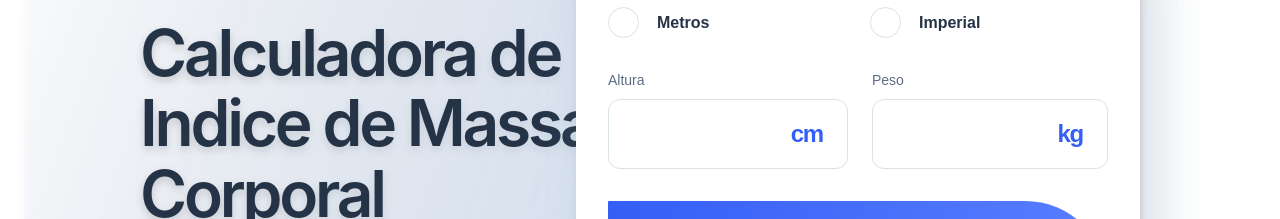
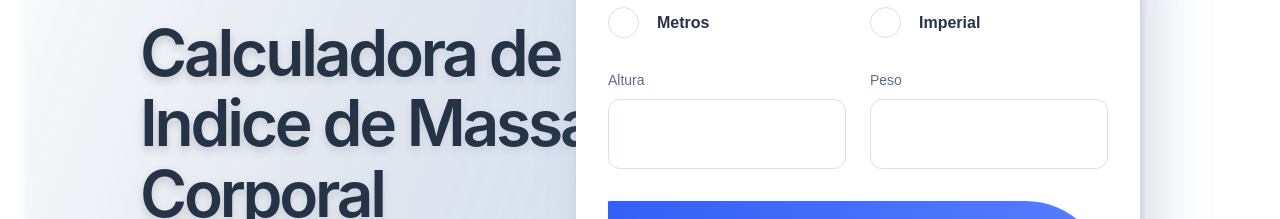
Before and after one commit to BrunoOliveira16/body-mass-index-calculator, a React (Create React App) app: page / in a window 1280 px wide. Shown: the part 252-471 px from the top of the page. Built offline with nearby package versions, Linux system fonts and the light colour scheme; a web font is replaced by a local one.

Commit message:
:recycle: Refactor: refatorado componente input adicionando value e setValue e estilo do componente

```diff
--- a/src/components/Input/index.tsx
+++ b/src/components/Input/index.tsx
@@ -1,18 +1,34 @@
 import { S } from './styles'
 
 type PropsInput = {
-  label: string
-  unidade?: string
+  label?: string
+  unit?: string
+  placeholder?: string
   inputType: string
+  value: number | ''
+  setValue: (value: number | '') => void
 }
 
-const Input = ({ label, unidade, inputType }: PropsInput) => {
+const Input = ({
+  label,
+  unit,
+  placeholder,
+  inputType,
+  value,
+  setValue
+}: PropsInput) => {
   return (
     <S.Wrapper>
       <S.Label>{label}</S.Label>
       <S.InputContainer>
-        <S.Input type={inputType} title={label} />
-        <S.Unit>{unidade}</S.Unit>
+        <S.Input
+          type={inputType}
+          title={label}
+          placeholder={placeholder}
+          value={value}
+          onChange={(e) => setValue(Number(e.target.value))}
+        />
+        <S.Unit>{unit}</S.Unit>
       </S.InputContainer>
     </S.Wrapper>
   )
--- a/src/components/Input/styles.ts
+++ b/src/components/Input/styles.ts
@@ -3,7 +3,9 @@ import theme from '../../theme'
 
 export const S = {
   Wrapper: styled.div`
-    display: block;
+    display: flex;
+    flex-direction: column;
+    justify-content: flex-end;
   `,
   InputContainer: styled.div`
     width: 100%;
@@ -38,6 +40,10 @@ export const S = {
     &:focus {
       outline: none;
     }
+
+    &::placeholder {
+      opacity: 0.25;
+    }
   `,
   Unit: styled.span`
     color: ${theme.colors.blue};
```
